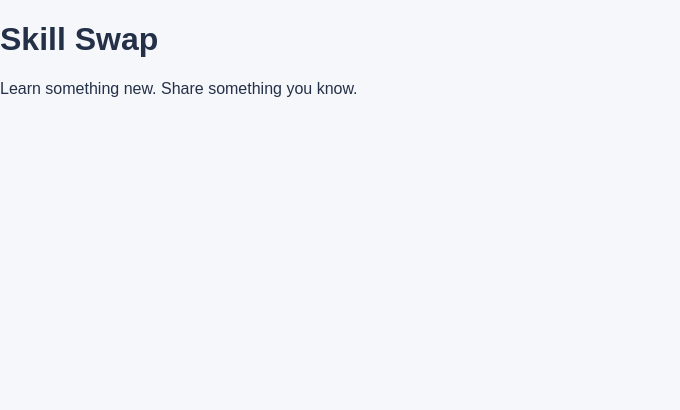
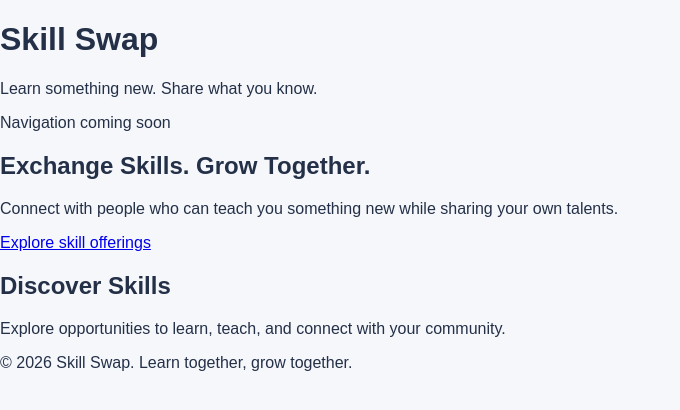
Before and after one commit to kam-carter-2/skillswap-demo, a plain HTML site: page index.html in a window 1280 px wide. Shown: the whole page, without its empty margins (0-680 px from the left). Drawn offline with Linux system fonts and the light colour scheme.

Commit message:
Added semantic HTML structure for homepage

```diff
--- a/index.html
+++ b/index.html
@@ -5,14 +5,36 @@
     <meta charset="UTF-8">
     <meta name="viewport" content="width=device-width, initial-scale=1.0">
     <title>Skill Swap | Share What You Know</title>
-    <!-- AI-assisted setup: connects the stylesheet to this page. -->
     <link rel="stylesheet" href="styles.css">
-    <!-- AI-assisted setup: loads JavaScript after the HTML is parsed. -->
     <script src="script.js" defer></script>
 </head>
 <body>
-    <!-- Homepage structure will be added on the first feature branch. -->
-    <h1>Skill Swap</h1>
-    <p>Learn something new. Share something you know.</p>
+    <!-- AI-assisted code: semantic homepage structure for this assignment. -->
+    <header>
+        <h1>Skill Swap</h1>
+        <p>Learn something new. Share what you know.</p>
+        <nav aria-label="Main navigation">
+            <!-- Navigation links will be implemented in Feature Branch 2. -->
+            <p>Navigation coming soon</p>
+        </nav>
+    </header>
+
+    <main>
+        <section class="hero">
+            <h2>Exchange Skills. Grow Together.</h2>
+            <p>Connect with people who can teach you something new while sharing your own talents.</p>
+            <p><a href="#skill-offerings">Explore skill offerings</a></p>
+        </section>
+
+        <section id="skill-offerings">
+            <h2>Discover Skills</h2>
+            <p>Explore opportunities to learn, teach, and connect with your community.</p>
+            <!-- Interactive skill cards will be added in Feature Branch 3. -->
+        </section>
+    </main>
+
+    <footer>
+        <p>&copy; 2026 Skill Swap. Learn together, grow together.</p>
+    </footer>
 </body>
 </html>
```
